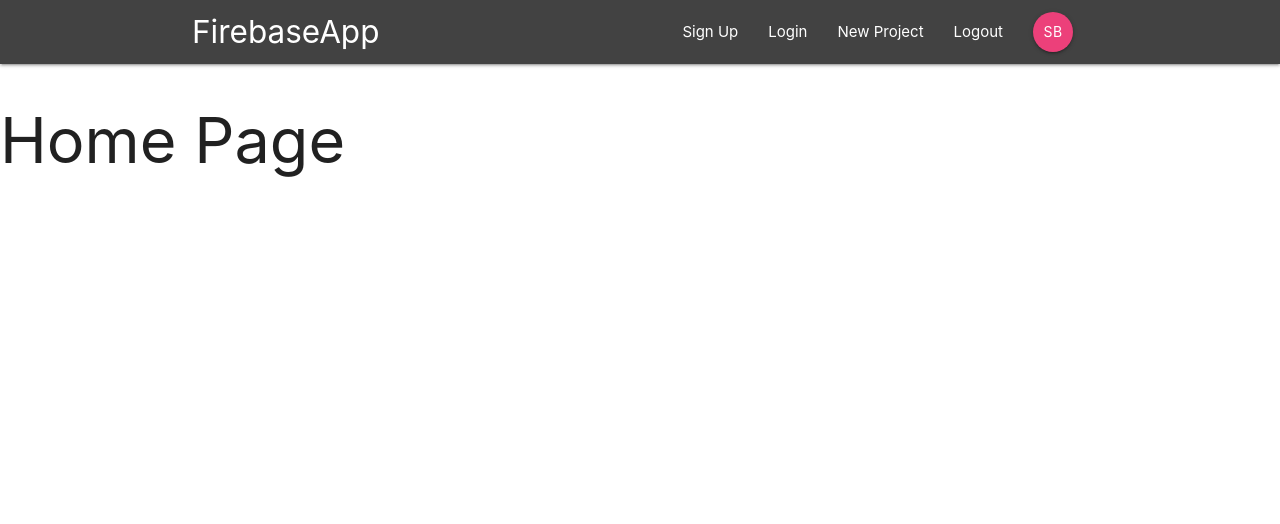
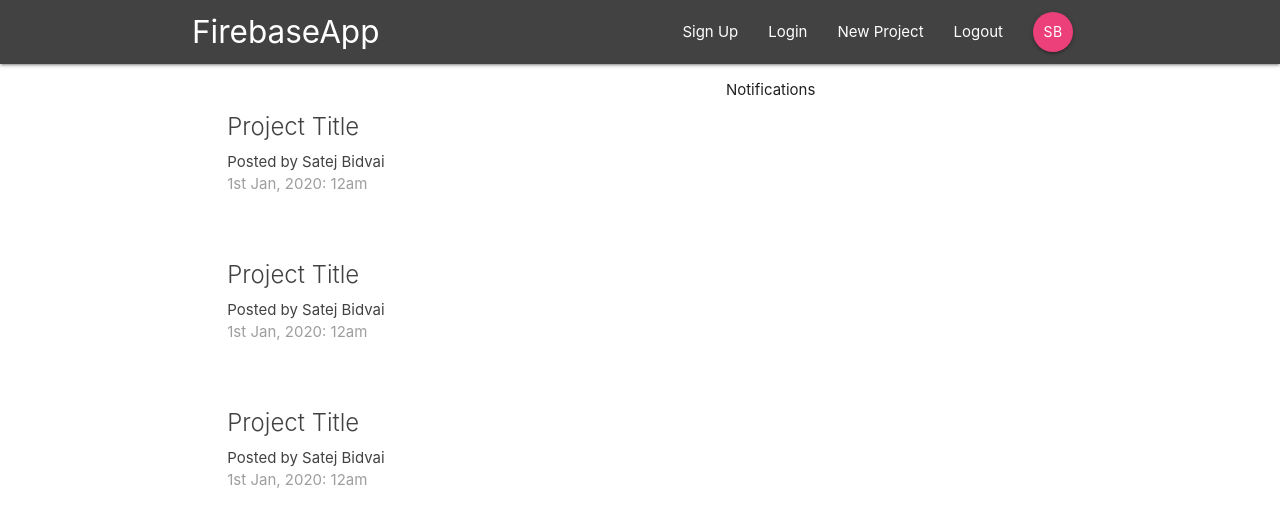
Before and after one commit to Electron-2002/Firebase-React-Redux-App, a React (Create React App) app: page / in a window 1280 px wide. Shown: the top 524 px of the page. Built offline with nearby package versions, Linux system fonts and the light colour scheme.

Commit message:
Dashboard Component

```diff
--- a/src/App.js
+++ b/src/App.js
@@ -2,13 +2,14 @@
 import './App.css';
 import { Switch, Route } from 'react-router-dom';
 import Navbar from './components/layout/Navbar';
+import Dashboard from './components/dashboard/Dashboard';
 
 const App = () => {
     return (
         <>
             <Navbar />
             <Switch>
-                <Route path="/" exact component={() => <h1>Home Page</h1>} />
+                <Route path="/" exact component={() => <Dashboard />} />
             </Switch>
         </>
     );
--- a/src/components/dashboard/Dashboard.js
+++ b/src/components/dashboard/Dashboard.js
@@ -0,0 +1,20 @@
+import React from 'react';
+import Notifications from './Notifications';
+import ProjectList from '../projects/ProjectList';
+
+const Dashboard = () => {
+    return (
+        <div className="dashboard container">
+            <div className="row">
+                <div className="col s12 m6">
+                    <ProjectList />
+                </div>
+                <div className="col s12 m5 offset-m1">
+                    <Notifications />
+                </div>
+            </div>
+        </div>
+    );
+};
+
+export default Dashboard;
--- a/src/components/dashboard/Notifications.js
+++ b/src/components/dashboard/Notifications.js
@@ -0,0 +1,11 @@
+import React from 'react';
+
+const Notifications = () => {
+    return (
+        <div>
+            <p>Notifications</p>
+        </div>
+    );
+};
+
+export default Notifications;
--- a/src/components/projects/ProjectList.js
+++ b/src/components/projects/ProjectList.js
@@ -0,0 +1,33 @@
+import React from 'react';
+
+const ProjectList = () => {
+    return (
+        <div className="project-list section">
+            <div className="card z-depth-0 project-summary">
+                <div className="card-content grey-text text-darken-3">
+                    <span className="card-title">Project Title</span>
+                    <p>Posted by Satej Bidvai</p>
+                    <p className="grey-text">1st Jan, 2020: 12am</p>
+                </div>
+            </div>
+
+            <div className="card z-depth-0 project-summary">
+                <div className="card-content grey-text text-darken-3">
+                    <span className="card-title">Project Title</span>
+                    <p>Posted by Satej Bidvai</p>
+                    <p className="grey-text">1st Jan, 2020: 12am</p>
+                </div>
+            </div>
+
+            <div className="card z-depth-0 project-summary">
+                <div className="card-content grey-text text-darken-3">
+                    <span className="card-title">Project Title</span>
+                    <p>Posted by Satej Bidvai</p>
+                    <p className="grey-text">1st Jan, 2020: 12am</p>
+                </div>
+            </div>
+        </div>
+    );
+};
+
+export default ProjectList;
```
